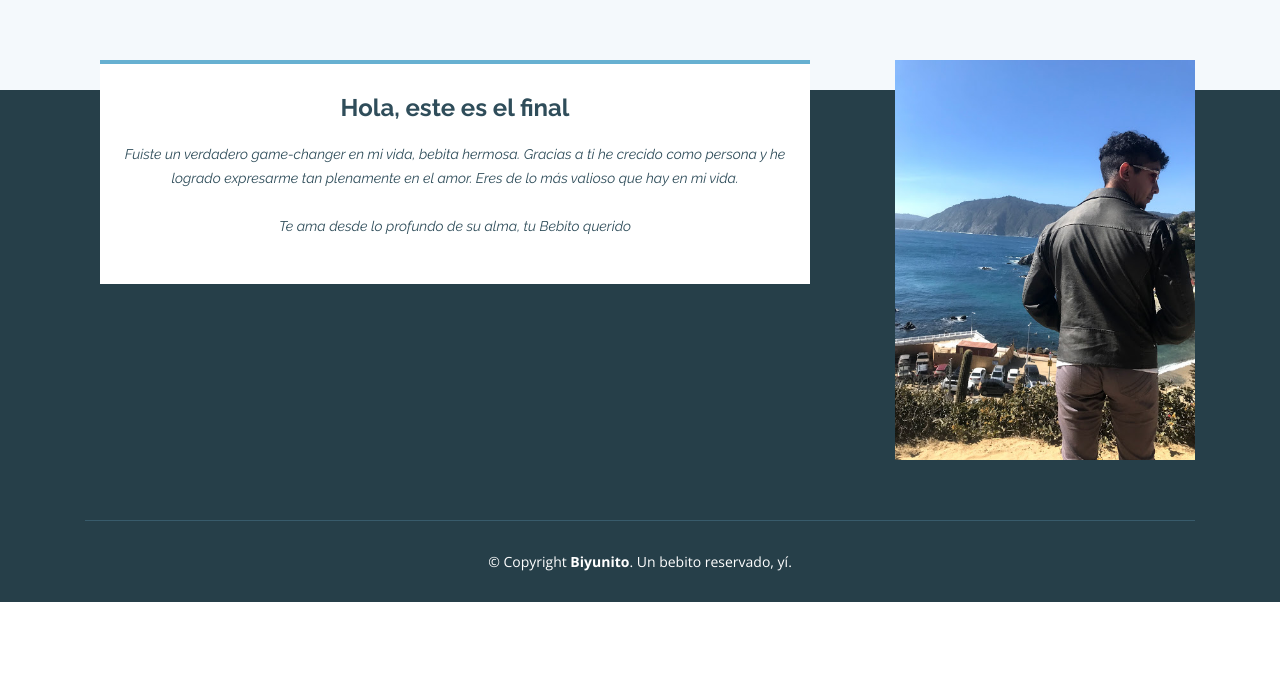
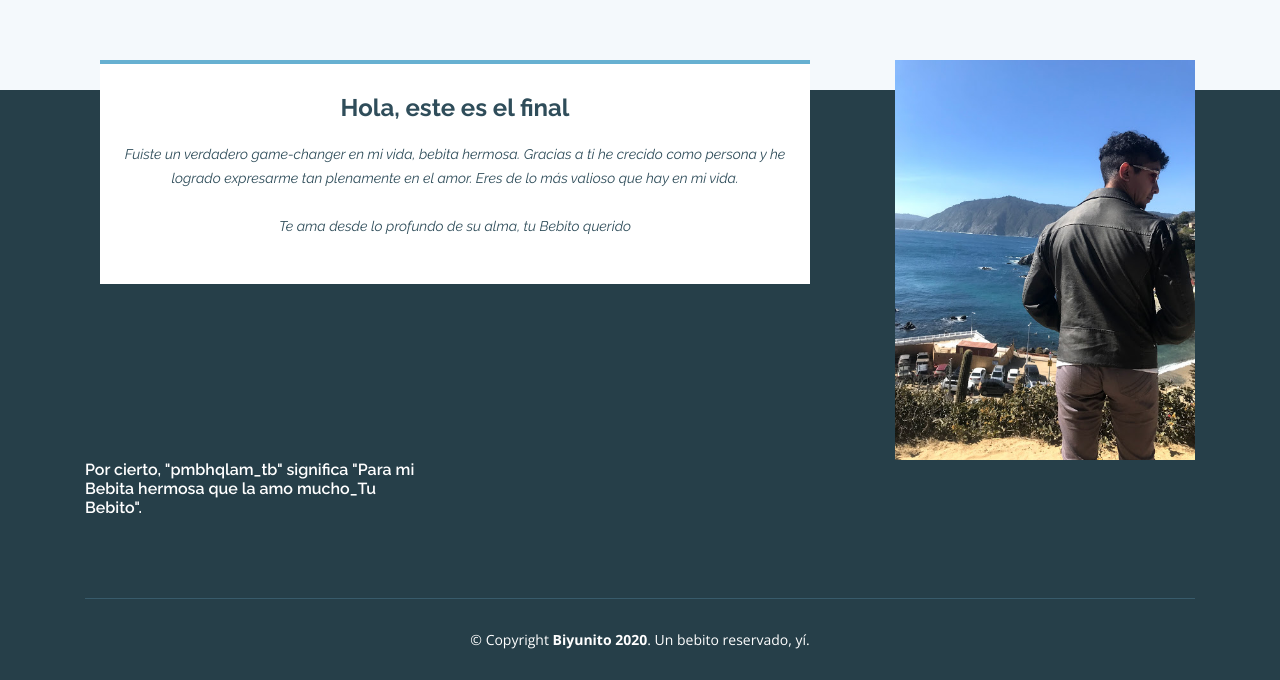
Before and after one commit to Biyunito/pmbhqlam_tb, a plain HTML site: page index.html in a window 1280 px wide. Shown: the part 8851-9531 px from the top of the page. Before the commit the page ends 9453 px from the top, so only its background shows below. Drawn offline with nearby package versions, Linux system fonts and the light colour scheme; grey boxes are pictures that could not be loaded.

Commit message:
Update index.html

```diff
--- a/index.html
+++ b/index.html
@@ -589,7 +589,7 @@ Lo estás haciendo muy bien, mi vida. Estoy aquí para apoyarte</span><br><img s
           </div>
 
           <div class="col-lg-4 col-md-6 footer-links" data-aos="fade-up" data-aos-delay="150">
-
+        <h4>Por cierto, "pmbhqlam_tb" significa "Para mi Bebita hermosa que la amo mucho_Tu Bebito".</h4>
 
           </div>
 
@@ -601,7 +601,7 @@ Lo estás haciendo muy bien, mi vida. Estoy aquí para apoyarte</span><br><img s
 
     <div class="container">
       <div class="copyright">
-        &copy; Copyright <strong><span>Biyunito</span></strong>. Un bebito reservado, yí.
+        &copy; Copyright <strong><span>Biyunito 2020</span></strong>. Un bebito reservado, yí.
       </div>
     </div>
   </footer><!-- End Footer -->
```
